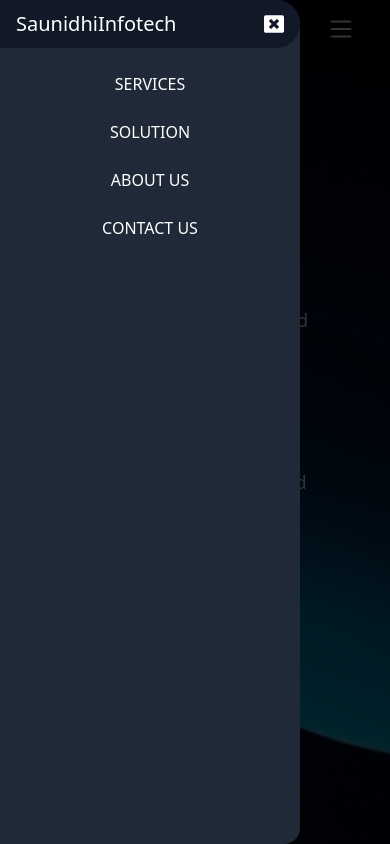
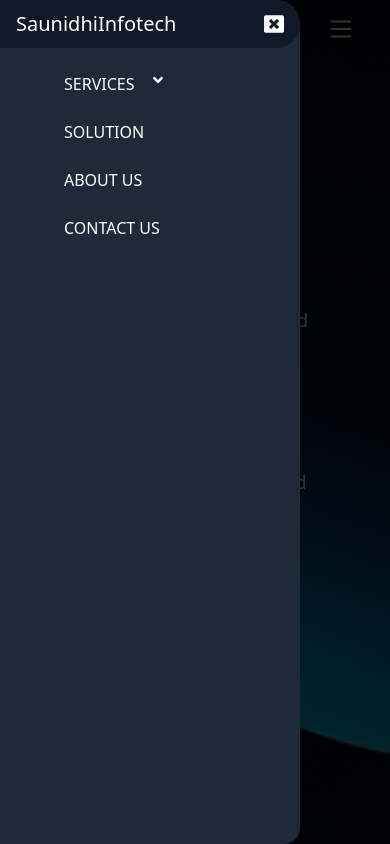
Before and after one commit to saunidhi/saunidhi_infotech, a React (Create React App) app: page / in a window 390 px wide. Both pictures are taken after a click on the element 340 px from the left and 29 px from the top of the page. Shown: the top 844 px of the page. Built offline with nearby package versions, Linux system fonts and the light colour scheme.

Commit message:
side bar add sub menu and add instagram link

```diff
--- a/src/Components/Footer/Footer.jsx
+++ b/src/Components/Footer/Footer.jsx
@@ -11,10 +11,10 @@
                 </span>
                 <span className='uppercase text-xs flex flex-wrap sm:flex-nowrap justify-center items-center gap-4 md:mx-[40px]'>
                     <div className="icons flex my-1">
-                        <Link > <LiaInstagram size={30} target="_blank" /></Link>
+                        <Link to="https://www.instagram.com/saunidhi_infotech" target="_blank" > <LiaInstagram size={30} /></Link>
                         <Link to="https://twitter.com/saunidhi46598" target="_blank"> <LiaTwitter size={30} /></Link>
-                        <Link to="https://www.facebook.com/profile.php?id=100094149437188"> <LiaFacebook size={30} target="_blank" /></Link>
-                        <Link to="https://www.linkedin.com/in/saunidhi-infotech-34b07b282/"> <LiaLinkedinIn size={30} target="_blank" /></Link>
+                        <Link to="https://www.facebook.com/profile.php?id=100094149437188" target="_blank"> <LiaFacebook size={30}  /></Link>
+                        <Link to="https://www.linkedin.com/in/saunidhi-infotech-34b07b282" target="_blank" > <LiaLinkedinIn size={30} /></Link>
                         {/* <LiaYoutube size={30} /> */}
                     </div>
                 </span>
--- a/src/Components/NavBar/MobileNavBar.jsx
+++ b/src/Components/NavBar/MobileNavBar.jsx
@@ -1,8 +1,6 @@
 import React from 'react'
-import { FaWindowClose } from "react-icons/fa";
+import { FaWindowClose, FaAngleDown } from "react-icons/fa";
 import { Link, useLocation } from 'react-router-dom';
-
-
 
 function MobileNavBar(props) {
 
@@ -25,6 +23,13 @@
         }
     }
 
+
+    // this method for only Bottom to top scrolling
+    const GotoUp = () => {
+            props.Toggle();
+            window.scrollTo({ top: 0, left: 0, behavior: "smooth", });
+    }
+
     return (
         <>
             <div className={`fixed h-[100%] w-[100%] bg-black/80 hover:scroll-auto z-50 `}>
@@ -35,20 +40,26 @@
                     </header>
                     <div className="text-[10px] propertes uppercase flex flex-col font-semi items-center gap-2 my-4">
 
-                        <Link to="/" onClick={Goto} className="Services p-2 text-base w-[80%] text-white hover:bg-red-500 cursor-pointer hover:text-white rounded-2xl text-center">Services</Link>
+                        <div className="Services group relative menu-hover flex text-base w-[100%] text-white hover:bg-red-500 cursor-pointer hover:text-white gap-4 p-2">
+                            <div className="pl-14">Services</div>
+                            <FaAngleDown />
+                            <div className="invisible fixed z-50 flex flex-col bg-black w-[75%] text-white shadow-xl group-hover:visible px-8 mt-[35px] mx-[-3px]">
+                                <Link to="/" onClick={Goto} className=" block my-3 sm:text-[10px] md:text-base text-center hover:bg-red-500 cursor-pointer hover:text-white w-[100%]">Services</Link>
+                                <Link onClick={GotoUp} to="Healthcare" className=" block my-3 sm:text-[10px] md:text-base text-center hover:bg-red-500 cursor-pointer hover:text-white w-[100%]">HealthCare</Link >
+                            </div>
+                        </div>
 
-                        <Link onClick={GotoProjectIdea} className="Services p-2 text-base w-[80%] text-white hover:bg-red-500 cursor-pointer hover:text-white
-                        rounded-2xl text-center">SOLUTION</Link>
+                        <Link onClick={GotoProjectIdea} className="Services p-2 text-base w-[100%] text-white hover:bg-red-500 cursor-pointer hover:text-white pl-16">SOLUTION</Link>
 
                         {/* this is disable for some time */}
-                        <Link to="" onClick={props.Toggle} className="hidden Services p-2 text-base w-[80%] text-white hover:bg-red-500 cursor-pointer hover:text-white rounded-2xl text-center">PORTFOLIO</Link>
+                        <Link to="" onClick={props.Toggle} className="hidden Services p-2 text-base w-[100%] text-white hover:bg-red-500 cursor-pointer hover:text-white pl-16">PORTFOLIO</Link>
 
-                        <Link to="about" onClick={props.Toggle} className="Services p-2 text-base w-[80%] text-white hover:bg-red-500 cursor-pointer hover:text-white rounded-2xl text-center">ABOUT US</Link>
+                        <Link to="about" onClick={props.Toggle} className="Services p-2 text-base w-[100%] text-white hover:bg-red-500 cursor-pointer hover:text-white pl-16">ABOUT US</Link>
 
                         {/* this is disable for some time */}
-                        <Link to="" className="hidden Services p-2 text-base w-[80%] text-white hover:bg-red-500 cursor-pointer hover:text-white rounded-2xl text-center">BLOG</Link>
+                        <Link to="" className="hidden Services p-2 text-base w-[100%] text-white hover:bg-red-500 cursor-pointer hover:text-white pl-16">BLOG</Link>
 
-                        <Link to="contact" onClick={props.Toggle} className="Services p-2 text-base w-[80%] text-white hover:bg-red-500 cursor-pointer hover:text-white rounded-2xl text-center">CONTACT US</Link>
+                        <Link to="contact" onClick={props.Toggle} className="Services p-2 text-base w-[100%] text-white hover:bg-red-500 cursor-pointer hover:text-white pl-16">CONTACT US</Link>
                     </div>
                 </div>
             </div>
```
